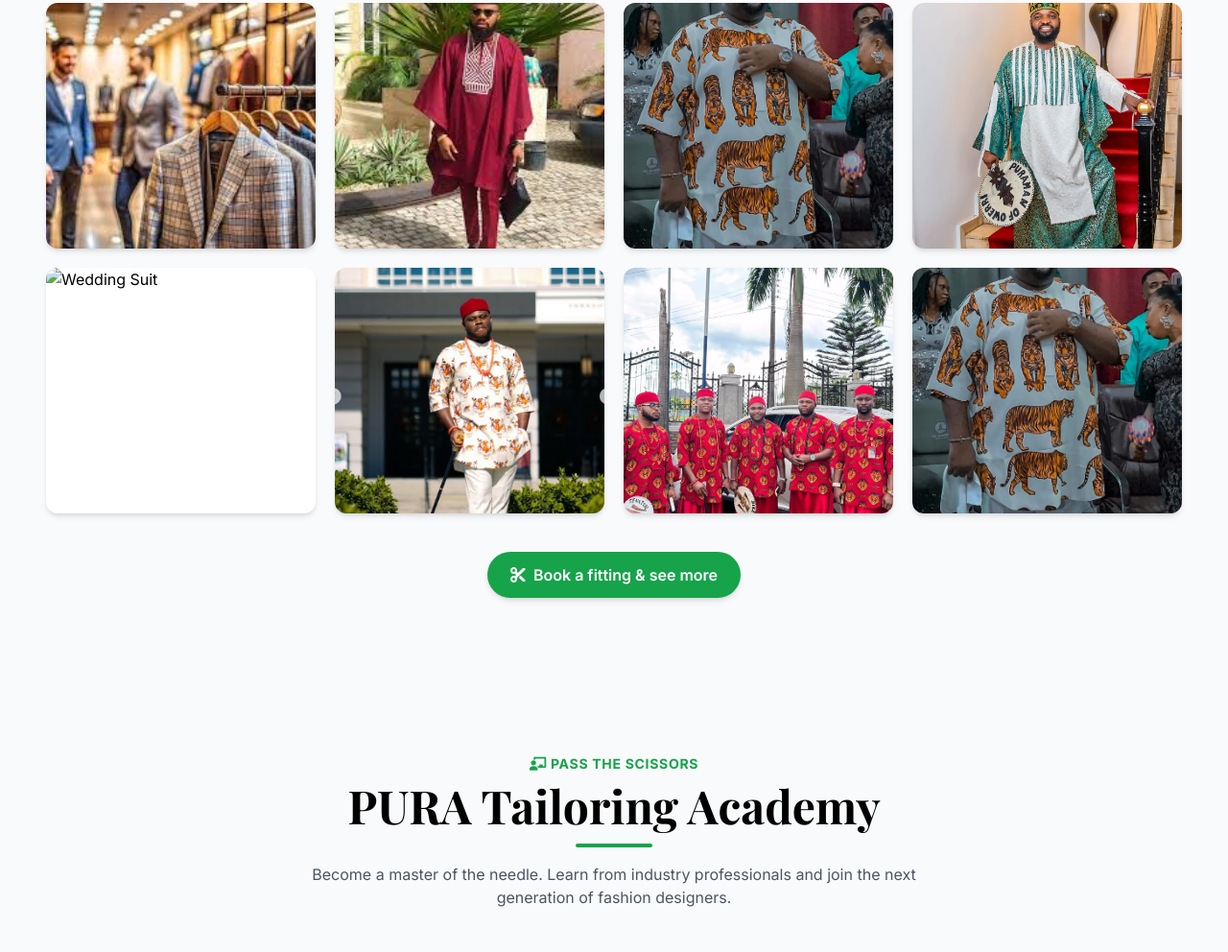
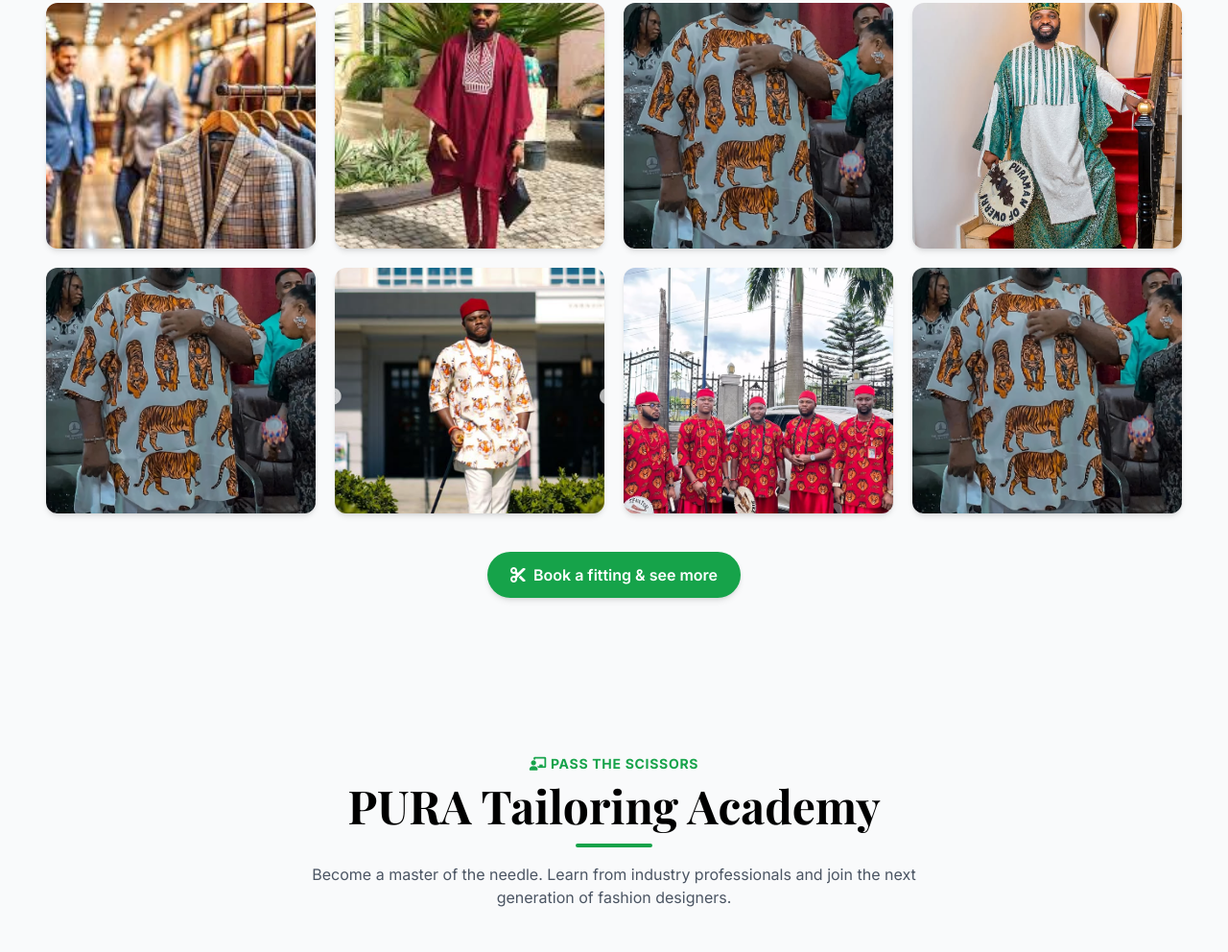
Before and after one commit to kenneth222favour-cmd/Pura-Clothiers, a plain HTML site: page index.html in a window 1280 px wide. Shown: the part 1993-2985 px from the top of the page at 96% size. Drawn offline with nearby package versions, Linux system fonts and the light colour scheme.

Commit message:
Update image source for gallery item 5

```diff
--- a/index.html
+++ b/index.html
@@ -301,7 +301,7 @@
           </div>
           <!-- Gallery Item 5 -->
           <div class="gallery-card relative overflow-hidden rounded-xl shadow-md cursor-pointer bg-white">
-            <img src="images/pura3.jpg" alt="Wedding Suit" class="gallery-img w-full h-64 object-cover transition duration-300">
+            <img src="images/pura3.png" alt="Wedding Suit" class="gallery-img w-full h-64 object-cover transition duration-300">
             <div class="gallery-overlay">
               <i class="fas fa-heart mr-1"></i> Wedding Special
             </div>
```
